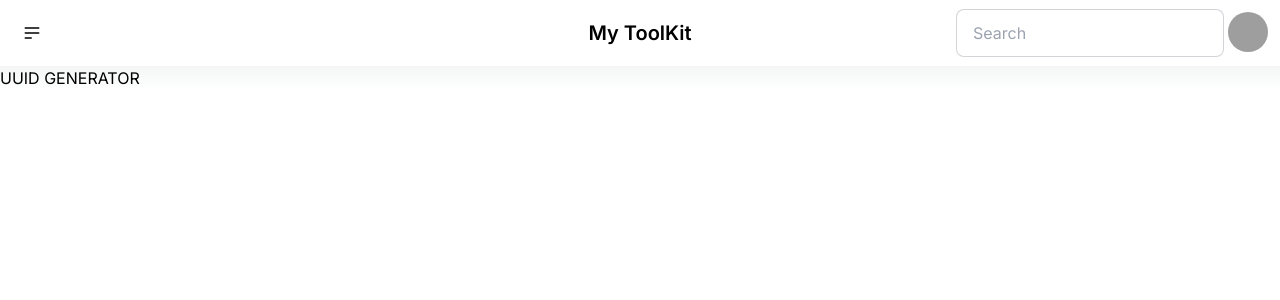
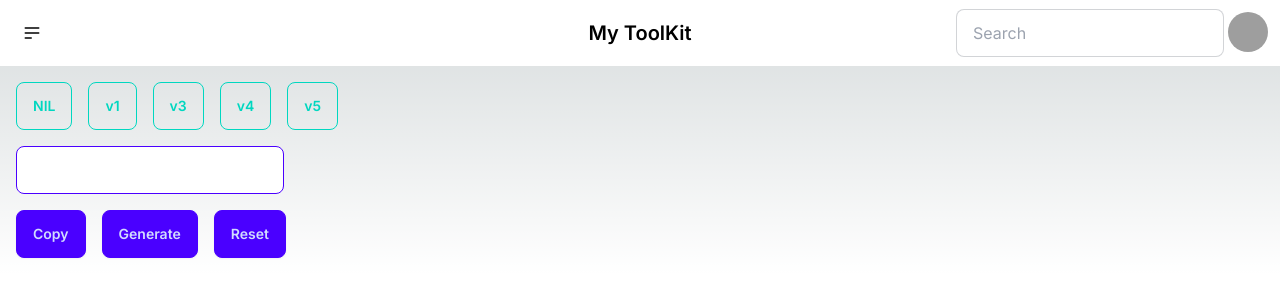
Before and after one commit to debojyotichatterjee9/my-toolkit, a Next.js app: page /uuid-generator in a window 1280 px wide. Shown: the top 300 px of the page. Built offline with nearby package versions, Linux system fonts and the light colour scheme; grey boxes are pictures that could not be loaded.

Commit message:
feat:uuid generator first draft

```diff
--- a/package.json
+++ b/package.json
@@ -11,7 +11,9 @@
   "dependencies": {
     "next": "14.2.3",
     "react": "^18",
-    "react-dom": "^18"
+    "react-copy-to-clipboard": "^5.1.0",
+    "react-dom": "^18",
+    "uuid": "^10.0.0"
   },
   "devDependencies": {
     "@tailwindcss/typography": "^0.5.13",
--- a/src/app/uuid-generator/page.tsx
+++ b/src/app/uuid-generator/page.tsx
@@ -1,8 +1,128 @@
-const  UuidGenerator = () => {
-return (
-  <>
-  <h1>UUID GENERATOR</h1>
-  </>
-)
-}
+"use client";
+// pages/UuidGenerator.tsx
+
+import { useState } from 'react';
+import { v1, v3, v4, v5, NIL } from 'uuid';
+import { CopyToClipboard } from 'react-copy-to-clipboard';
+
+const UuidGenerator = () => {
+  const [selectedVersion, setSelectedVersion] = useState<string | null>(null);
+  const [selectedUuid, setSelectedUuid] = useState<string>('');
+  const [name, setName] = useState<string>('');
+  const [namespace, setNamespace] = useState<string>('');
+  const [error, setError] = useState<string>('');
+
+  const handleVersionSelect = (version: string) => {
+    setSelectedVersion(version);
+    setSelectedUuid('');
+    setName('');
+    setNamespace('');
+    setError('');
+  };
+
+  const generateUuid = () => {
+    if (selectedVersion === 'v3' || selectedVersion === 'v5') {
+      if (!name.trim() || !namespace.trim()) {
+        setError('Name and Namespace cannot be empty');
+        return;
+      }
+    }
+
+    setError('');
+    let newUuid = '';
+    switch (selectedVersion) {
+      case 'v1':
+        newUuid = v1();
+        break;
+      case 'v3':
+        newUuid = v3(namespace, name);
+        break;
+      case 'v4':
+        newUuid = v4();
+        break;
+      case 'v5':
+        newUuid = v5(namespace, name);
+        break;
+      case 'NIL':
+        newUuid = NIL;
+        break;
+      default:
+        newUuid = '';
+    }
+    setSelectedUuid(newUuid);
+  };
+
+  const copyToClipboard = () => {
+    navigator.clipboard.writeText(selectedUuid);
+    alert('UUID has been copied to clipboard!');
+  };
+
+  const resetUuid = () => {
+    setSelectedVersion(null);
+    setSelectedUuid('');
+    setName('');
+    setNamespace('');
+    setError('');
+  };
+
+  return (
+    <div className="p-4 space-y-4">
+      <div className="flex space-x-4">
+        {['NIL', 'v1', 'v3', 'v4', 'v5'].map((version) => (
+          <button
+            key={version}
+            className={`btn ${selectedVersion === version ? 'btn-primary' : 'btn-outline btn-accent'}`}
+            onClick={() => handleVersionSelect(version)}
+          >
+            {version}
+          </button>
+        ))}
+      </div>
+
+      {(selectedVersion === 'v3' || selectedVersion === 'v5') && (
+        <div className="flex space-y-2 flex-col">
+          <input
+            type="text"
+            className="input input-bordered input-primary"
+            placeholder="Name"
+            value={name}
+            onChange={(e) => setName(e.target.value)}
+          />
+          <input
+            type="text"
+            className="input input-bordered input-primary"
+            placeholder="Namespace"
+            value={namespace}
+            onChange={(e) => setNamespace(e.target.value)}
+          />
+          {error && <p className="text-red-500">{error}</p>}
+        </div>
+      )}
+
+      <div className="mt-4">
+        <input
+          type="text"
+          className="input input-bordered input-primary"
+          value={selectedUuid}
+          readOnly
+        />
+      </div>
+
+      <div className="flex space-x-4">
+        <CopyToClipboard text={selectedUuid}>
+          <button className="btn btn-primary" onClick={copyToClipboard}>
+            Copy
+          </button>
+        </CopyToClipboard>
+        <button className="btn btn-primary" onClick={generateUuid}>
+          {selectedUuid ? 'Regenerate' : 'Generate'}
+        </button>
+        <button className="btn btn-primary" onClick={resetUuid}>
+          Reset
+        </button>
+      </div>
+    </div>
+  );
+};
+
 export default UuidGenerator;
--- a/src/components/navbar.tsx
+++ b/src/components/navbar.tsx
@@ -1,6 +1,17 @@
+'use client';
 import Image from "next/image";
+import { FormEvent } from "react";
 
 const NavigationBar = () => {
+  const handleSearch = (event: FormEvent<HTMLFormElement>) => {
+    event.preventDefault();
+    const searchQuery = (event.target as HTMLFormElement).elements.search.value;
+    const searchUrl = `https://duckduckgo.com/?q=${encodeURIComponent(
+      searchQuery
+    )}`;
+    window.open(searchUrl, "_blank");
+  };
+
   return (
     <div className="navbar bg-base-100">
       {/* Left Portion */}
@@ -46,12 +57,14 @@ const NavigationBar = () => {
       <div className="navbar-end">
         {/* Saerch Bar */}
         <div className="form-control">
+          <form onSubmit={handleSearch}>
             <input
               type="text"
               name="search"
               placeholder="Search"
               className="input input-bordered w-24 md:w-auto"
             />
+          </form>
         </div>
         {/* Right Side Menu */}
         <div className="dropdown dropdown-end">
```
Also changed, not shown: 1 other file (tests, documents, lock files or other folders). Lines whose indentation alone changed are shown as unchanged.
